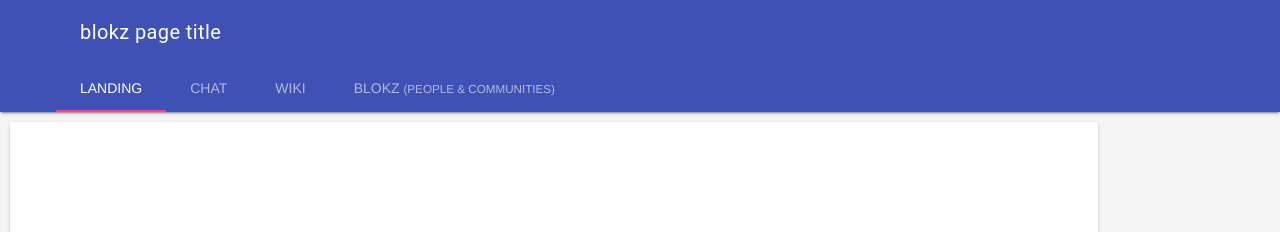
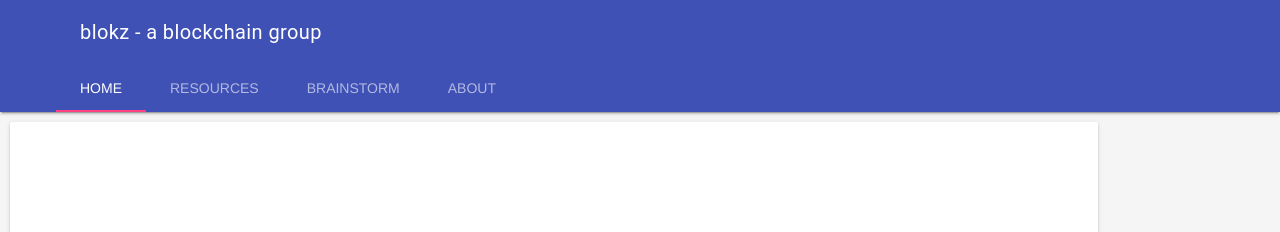
Before and after one commit to blokz/blokz.io, a plain HTML site: page index.html in a window 1280 px wide. Shown: the top 232 px of the page. Drawn offline with nearby package versions, Linux system fonts and the light colour scheme; a script that the page names is missing.

Commit message:
cleaning things up a lil more

```diff
--- a/index.html
+++ b/index.html
@@ -4,7 +4,7 @@ sn0n.com things
 -->
 <html lang="en">
   <head>
-     <title>blokz</title>
+     <title>blokz.io</title>
 
 <link rel="stylesheet" href="https://fonts.googleapis.com/icon?family=Material+Icons">
 <link rel="stylesheet" href="https://code.getmdl.io/1.3.0/material.indigo-pink.min.css">
@@ -33,18 +33,18 @@ sn0n.com things
   <header class="mdl-layout__header">
     <div class="mdl-layout__header-row">
       <!-- Title -->
-      <span class="mdl-layout-title">blokz page title</span>
+      <span class="mdl-layout-title">blokz - a blockchain group</span>
     </div>
     <!-- Tabs -->
     <div class="mdl-layout__tab-bar mdl-js-ripple-effect">
-      <a href="#scroll-tab-1" class="mdl-layout__tab is-active">Landing</a>
-      <a href="#scroll-tab-2" class="mdl-layout__tab">Chat</a>
-      <a href="#scroll-tab-3" class="mdl-layout__tab">Wiki</a>
-      <a href="#scroll-tab-4" class="mdl-layout__tab">Blokz <small>(People &amp; Communities)</small></a>
+      <a href="#scroll-tab-1" class="mdl-layout__tab is-active">Home</a>
+      <a href="#scroll-tab-2" class="mdl-layout__tab">Resources</a>
+      <a href="#scroll-tab-3" class="mdl-layout__tab">Brainstorm</a>
+      <a href="#scroll-tab-4" class="mdl-layout__tab">About</a>
     </div>
   </header>
   <div class="mdl-layout__drawer">
-    <span class="mdl-layout-title">blokz</span>
+    <span class="mdl-layout-title">LOGIN</span>
   </div>
   <main class="mdl-layout__content">
     <section class="mdl-layout__tab-panel is-active" id="scroll-tab-1">
@@ -72,6 +72,10 @@ sn0n.com things
   </div>
   <div class="mdl-card__supporting-text">
 		Just getting the site setup, please excuse the mess,....
+
+				<script type="text/javascript" src="https://files.coinmarketcap.com/static/widget/currency.js"></script><div class="coinmarketcap-currency-widget" data-currency="steem" data-base="USD" data-secondary="" data-ticker="true" data-rank="false" data-marketcap="true" data-volume="true" data-stats="USD" data-statsticker="true"></div>
+
+		<script type="text/javascript" src="https://files.coinmarketcap.com/static/widget/currency.js"></script><div class="coinmarketcap-currency-widget" data-currency="bitcoin" data-base="USD" data-secondary="" data-ticker="true" data-rank="false" data-marketcap="true" data-volume="true" data-stats="USD" data-statsticker="true"></div>
 
 
 
```
